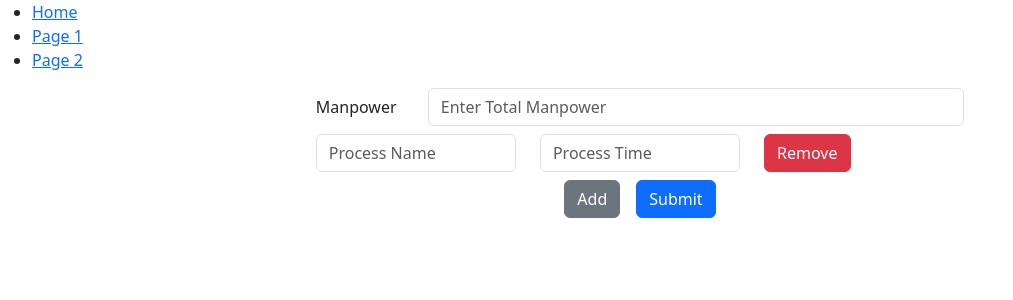
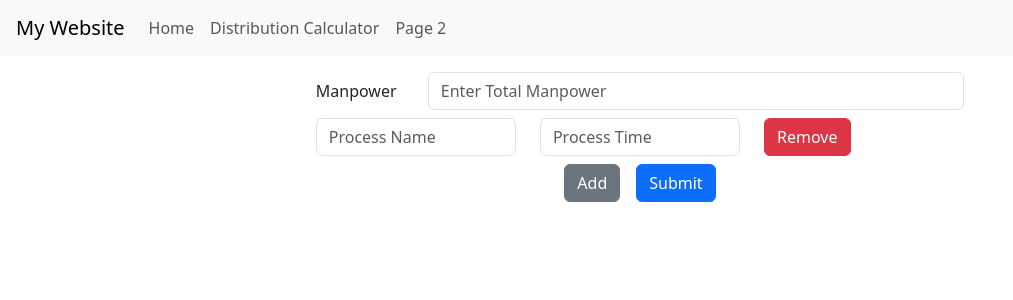
Before and after one commit to hamza14102/ideal-production-line, a React (Create React App) app: page /P1 in a window 1280 px wide. Shown: the top 300 px of the page, without its empty margins (0-1013 px from the left). Built offline with nearby package versions, Linux system fonts and the light colour scheme.

Commit message:
changed navbar

```diff
--- a/src/componenets/Navigation.js
+++ b/src/componenets/Navigation.js
@@ -1,21 +1,27 @@
+import React from 'react';
+import { Navbar, Nav } from 'react-bootstrap';
 import { Link } from 'react-router-dom';
 
-function Navigation() {
+const Navigation = () => {
   return (
-    <nav>
-      <ul>
-        <li>
-          <Link to="/">Home</Link>
-        </li>
-        <li>
-          <Link to="/P1">Page 1</Link>
-        </li>
-        <li>
-          <Link to="/P2">Page 2</Link>
-        </li>
-      </ul>
-    </nav>
+    <Navbar bg="light" expand="lg px-3">
+      <Navbar.Brand>My Website</Navbar.Brand>
+      <Navbar.Toggle aria-controls="basic-navbar-nav" />
+      <Navbar.Collapse id="basic-navbar-nav">
+        <Nav className="ml-auto">
+          <Link to="/" className="nav-link">
+            Home
+          </Link>
+          <Link to="/P1" className="nav-link">
+            Distribution Calculator
+          </Link>
+          <Link to="/P2" className="nav-link">
+            Page 2
+          </Link>
+        </Nav>
+      </Navbar.Collapse>
+    </Navbar>
   );
-}
+};
 
 export default Navigation;
--- a/src/componenets/P1.js
+++ b/src/componenets/P1.js
@@ -75,7 +75,7 @@ function P1() {
 	return (
 		<div className="d-flex justify-content-center">
 			<div className="row-md-6">
-				<Form onSubmit={handleSubmit}>
+				<Form onSubmit={handleSubmit} className="pt-3 pb-3">
 					<Form.Group as={Row} controlId="formNumber">
 						<Form.Label column sm={2}>
 							Manpower
```
